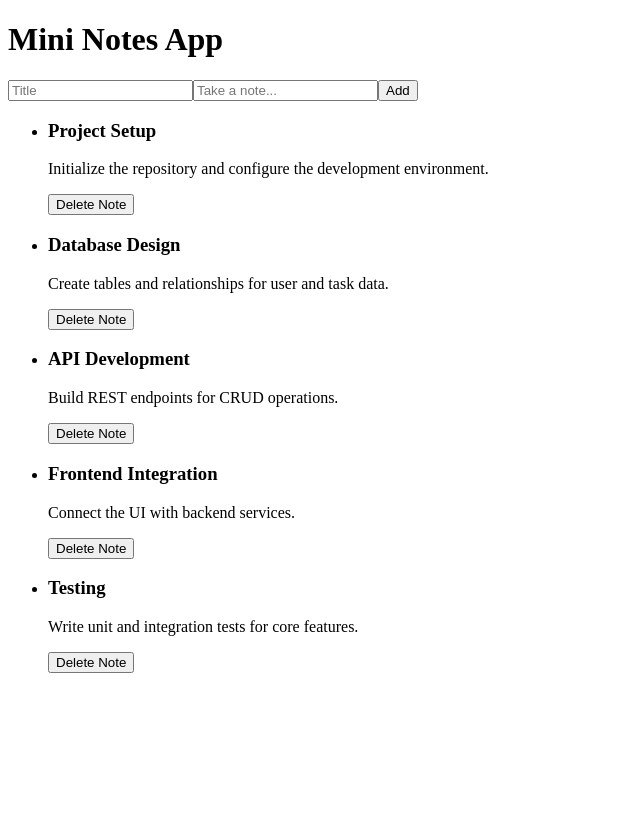
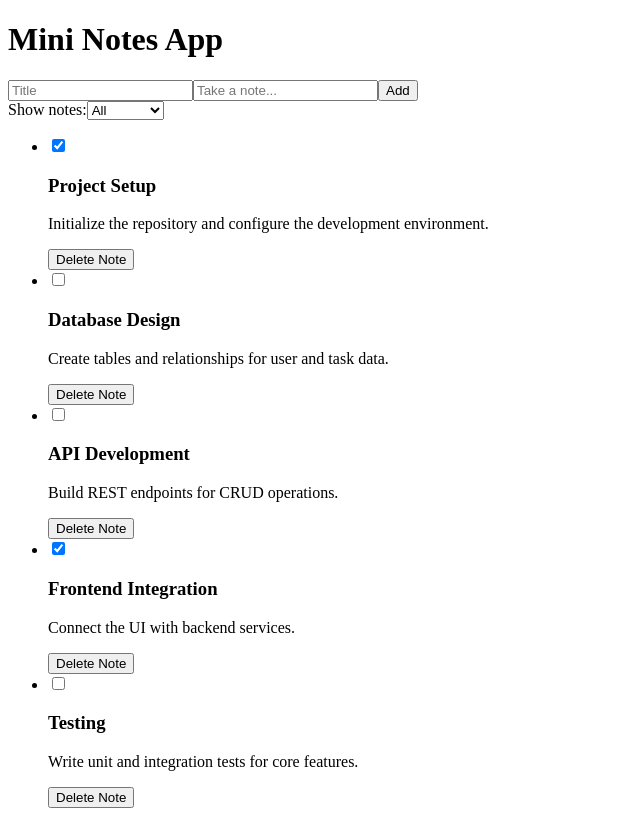
Before and after one commit to laporejero/notes-app, a React (Vite) app: page / in a window 1280 px wide. Shown: the whole page, without its empty margins (0-640 px from the left). Before the commit the page ends 800 px from the top, so only its background shows below. Built offline with nearby package versions, Linux system fonts and the light colour scheme.

Commit message:
feat: localStorage persistence

```diff
--- a/src/App.tsx
+++ b/src/App.tsx
@@ -1,7 +1,8 @@
-import { use, useActionState, useState } from "react"
+import { useEffect, useState } from "react"
 import type { Note, Filter } from "./types"
 import NoteList from "./components/NoteList"
 import NoteForm from "./components/NoteForm"
+import NoteFilter from "./components/NoteFilter"
 
 const listsOfNotes: Note[] = [
   {
@@ -37,10 +38,23 @@ const listsOfNotes: Note[] = [
 ]
 
 function App() {
-  const [notes, setNotes] = useState<Note[]>(listsOfNotes)
+  // states
+  const [notes, setNotes] = useState<Note[]>(() => {
+    try {
+      const saved = localStorage.getItem("notes")
+      return saved ? JSON.parse(saved) : listsOfNotes
+    } catch (error) {
+      console.error("Failed to parse notes:", error)
+      return listsOfNotes
+    }
+  })
   const [noteTitle, setNoteTitle] = useState<string>("")
   const [newNote, setNewNote] = useState<string>("")
   const [filter, setFilter] = useState<Filter>("All")
+
+  useEffect(() => {
+    localStorage.setItem("notes", JSON.stringify(notes))
+  }, [notes])
 
   function addNote(): void {
     if (!noteTitle.trim() || !newNote.trim()) {
@@ -66,11 +80,35 @@ function App() {
     )
   }
 
+  function toggleFavorites(id: number): void {
+    setNotes(prevNotes =>
+      prevNotes.map(note =>
+        note.id === id ? { ...note, isFavorite: !note.isFavorite } : note
+      )
+    )
+  }
+
+  const filteredNotes = notes.filter(note => {
+    if (filter === "Favorites") return note.isFavorite
+    return true
+  })
+
+  let content
+
+  if (filteredNotes.length === 0) {
+    content = <p>No notes available.</p>
+  } else {
+    content = (
+      <NoteList notes={filteredNotes} toggleFavorites={toggleFavorites} deleteNote={deleteNote} />
+    )
+  }
+
   return (
     <>
       <h1>Mini Notes App</h1>
       <NoteForm newNote={newNote} setNewNote={setNewNote} noteTitle={noteTitle} setNoteTitle={setNoteTitle} addNote={addNote} />
-      <NoteList notes={notes} deleteNote={deleteNote} />
+      <NoteFilter filter={filter} setFilter={setFilter} />
+      {content}
     </>
   )
 }
--- /dev/null
+++ b/src/components/NoteFilter.tsx
@@ -0,0 +1,26 @@
+import type { JSX } from "react"
+import type { Filter } from "../types"
+
+type NoteFilterProps = {
+    filter: Filter
+    setFilter: (filter: Filter) => void
+}
+
+function NoteFilter({ filter, setFilter }: NoteFilterProps): JSX.Element {
+    return (
+        <form>
+            <label>
+                Show notes:
+                <select
+                    value={filter}
+                    onChange={e => setFilter(e.target.value as Filter)}
+                >
+                    <option value="All">All</option>
+                    <option value="Favorites">Favorites</option>
+                </select>
+            </label>
+        </form>
+    )
+}
+
+export default NoteFilter
--- a/src/components/NoteItem.tsx
+++ b/src/components/NoteItem.tsx
@@ -4,11 +4,20 @@ import type { Note } from "../types"
 type NoteItemProps = {
     note: Note
     deleteNote: (id: number) => void
+    toggleFavorites: (id: number) => void
 }
 
-function NoteItem({ note, deleteNote }: NoteItemProps): JSX.Element {
+function NoteItem({ note, deleteNote, toggleFavorites }: NoteItemProps): JSX.Element {
+    const checkboxId = `checkbox-${note.id}`
+
     return (
         <li>
+            <input
+                type="checkbox"
+                id={checkboxId}
+                onChange={() => toggleFavorites(note.id)}
+                checked={note.isFavorite}
+            />
             <h3>{note.title}</h3>
             <p>{note.note}</p>
             <button onClick={() => deleteNote(note.id)}>Delete Note</button>
--- a/src/components/NoteList.tsx
+++ b/src/components/NoteList.tsx
@@ -5,13 +5,19 @@ import NoteItem from "./NoteItem"
 type NoteListProps = {
     notes: Note[]
     deleteNote: (id: number) => void
+    toggleFavorites: (id: number) => void
 }
 
-function NoteList({ notes, deleteNote }: NoteListProps): JSX.Element {
+function NoteList({ notes, deleteNote, toggleFavorites }: NoteListProps): JSX.Element {
     return (
         <ul>
             {notes.map(note => (
-                <NoteItem key={note.id} note={note} deleteNote={deleteNote} />
+                <NoteItem
+                    key={note.id}
+                    note={note}
+                    toggleFavorites={toggleFavorites}
+                    deleteNote={deleteNote}
+                />
             ))}
         </ul>
     )
```
